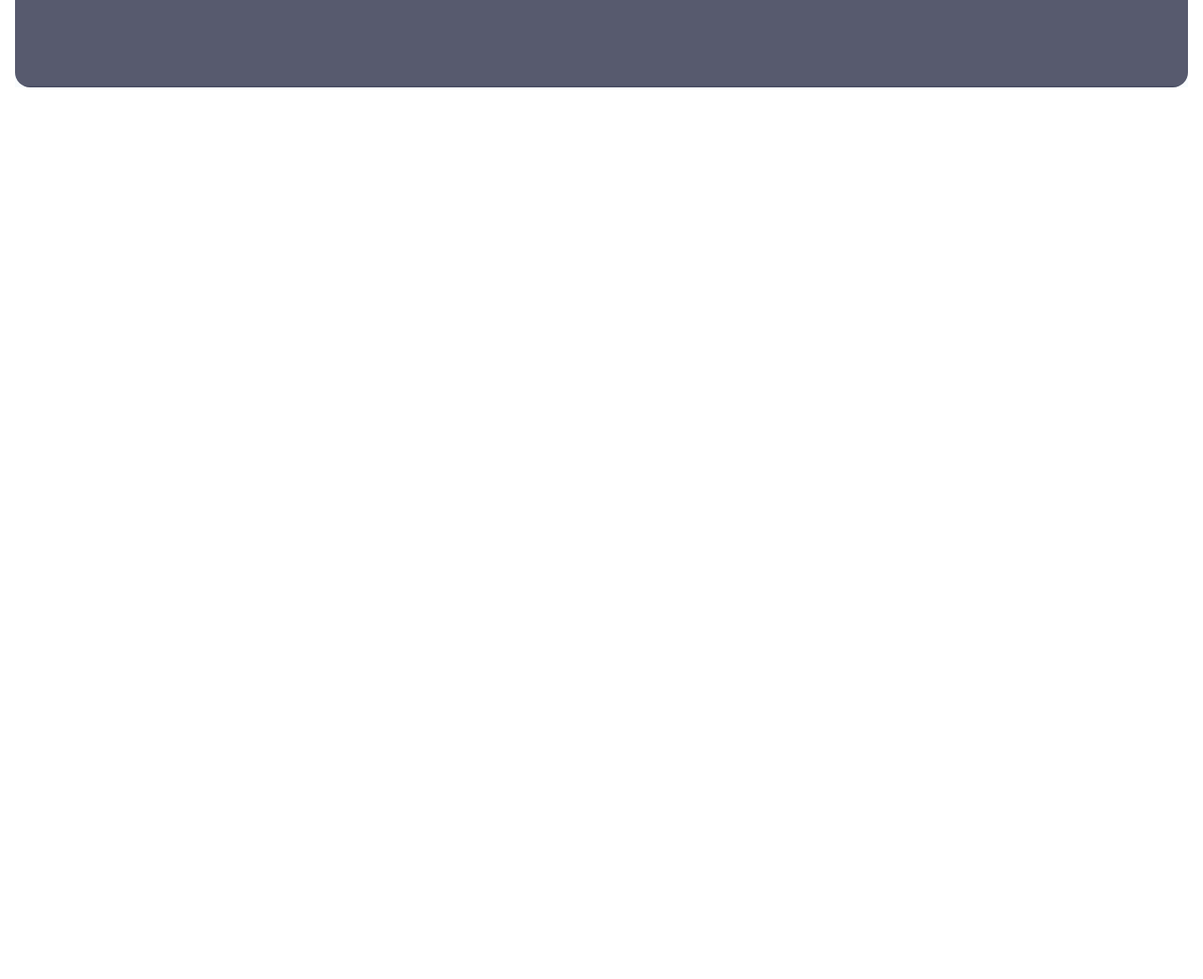
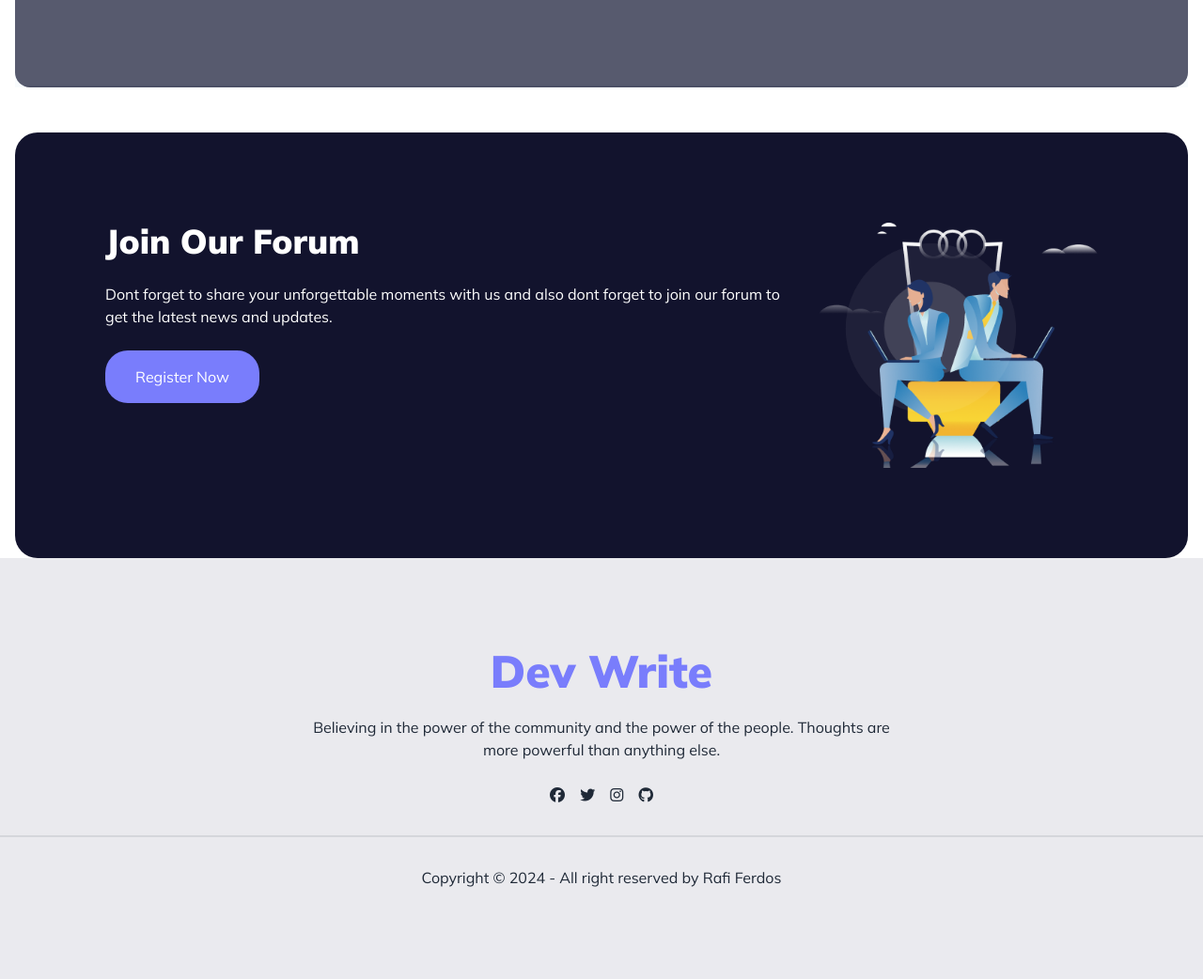
Before and after one commit to aminsohag/dev-write-forum, a plain HTML site: page index.html in a window 1280 px wide. Shown: the part 525-1567 px from the top of the page at 94% size. Before the commit the page ends 800 px from the top, so only its background shows below. Drawn offline with nearby package versions, Linux system fonts and the light colour scheme.

Commit message:
join now section

```diff
--- a/index.html
+++ b/index.html
@@ -44,13 +44,16 @@
             </div>
         </nav>
         <div class="bg-[#12132D] bg-opacity-80 rounded-2xl my-12">
-            <div class="bg-no-repeat bg-cover bg-center p-6  text-center lg:text-left lg:p-24" style="background-image: url('/images/bgbanner.png');">
+            <div class="bg-no-repeat bg-cover bg-center p-6  text-center lg:text-left lg:p-24"
+                style="background-image: url('/images/bgbanner.png');">
                 <div class="grid grid-cols-1 lg:grid-cols-2 items-center  justify-between gap-6">
                     <div class="">
                         <div class="text-white">
                             <h1 class="text-3xl lg:text-6xl font-black">Welcome to the </h1>
-                            <h1 class="text-3xl lg:text-6xl font-bold"><span class="text-[#797DFC]">DevWrite</span> Forum</h1>
-                            <p class="my-5">Here you can filter the posts by the latest, most popular, and other type of categories, also enjoy the modern aesthetic design.</p>
+                            <h1 class="text-3xl lg:text-6xl font-bold"><span class="text-[#797DFC]">DevWrite</span>
+                                Forum</h1>
+                            <p class="my-5">Here you can filter the posts by the latest, most popular, and other type of
+                                categories, also enjoy the modern aesthetic design.</p>
                             <div class="bg-white p-2  lg:p-3 flex justify-between rounded-3xl">
                                 <input type="text" name="" id="" placeholder="Search Here Anythings...">
                                 <button class="bg-[#797DFC] px-4 py-3 rounded-3xl">Search</button>
@@ -81,14 +84,43 @@
             </div>
         </div>
     </header>
-    <main class="container mx-auto">
+    <main class="container mx-auto px-4">
+        <!-- first -->
         <section>
+            <div>
 
+            </div>
+            <div class="bg-[#12132D] rounded-3xl">
+                <div class="p-9 lg:p-24 text-white flex flex-col lg:flex-row justify-between gap-6">
+                    <div class="space-y-6 text-center lg:text-left">
+                        <h1 class="text-3xl lg:text-4xl font-black">Join Our Forum</h1>
+                        <p>Dont forget to share your unforgettable moments with us and also dont forget to join our forum to get the latest news and updates.</p>
+                        <button class="px-8 py-4 bg-[#797DFC] rounded-3xl">Register Now</button>
+                    </div>
+                    <div>
+                        <img src="images/joinforum.png" alt="">
+                    </div>
+                </div>
+            </div>
         </section>
     </main>
-    <footer>
+    <footer class="bg-[#30325E] bg-opacity-10">
         <section class="container mx-auto">
-
+            <div class="py-24 space-y-6 flex flex-col items-center justify-center text-center">
+                <div class="w-3/6 space-y-6">
+                    <h1 class="text-3xl lg:text-5xl font-black text-[#797DFC]">Dev Write</h1>
+                    <p>Believing in the power of the community and the power of the people. Thoughts are more powerful
+                        than anything else.</p>
+                    <div class="space-x-3">
+                        <i class="fa-brands fa-facebook"></i>
+                        <i class="fa-brands fa-twitter"></i>
+                        <i class="fa-brands fa-instagram"></i>
+                        <i class="fa-brands fa-github"></i>
+                    </div>
+                </div>
+                <div class="divider"></div>
+                <h3>Copyright © 2024 - All right reserved by Rafi Ferdos</h3>
+            </div>
         </section>
     </footer>
 </body>
```
